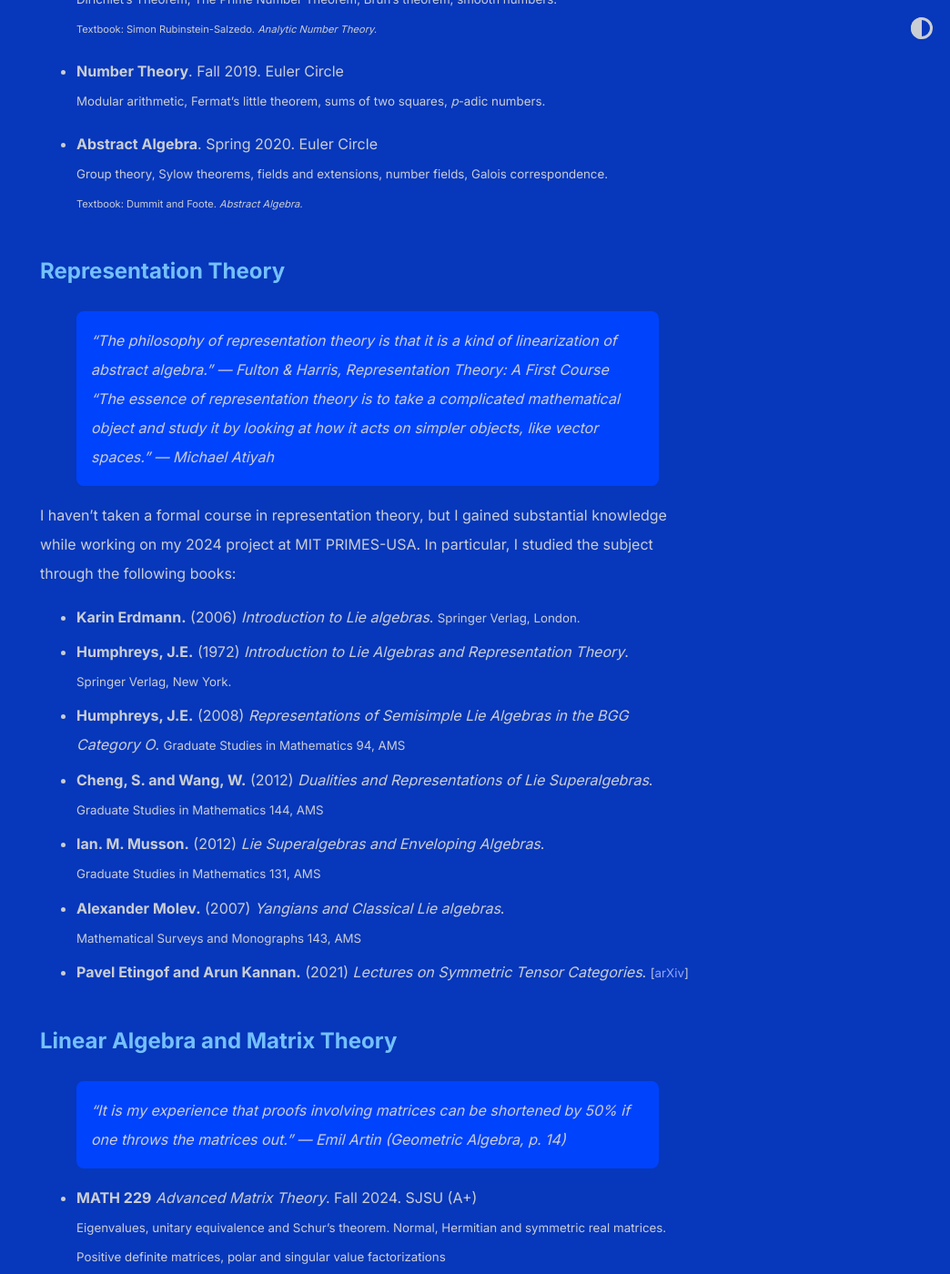
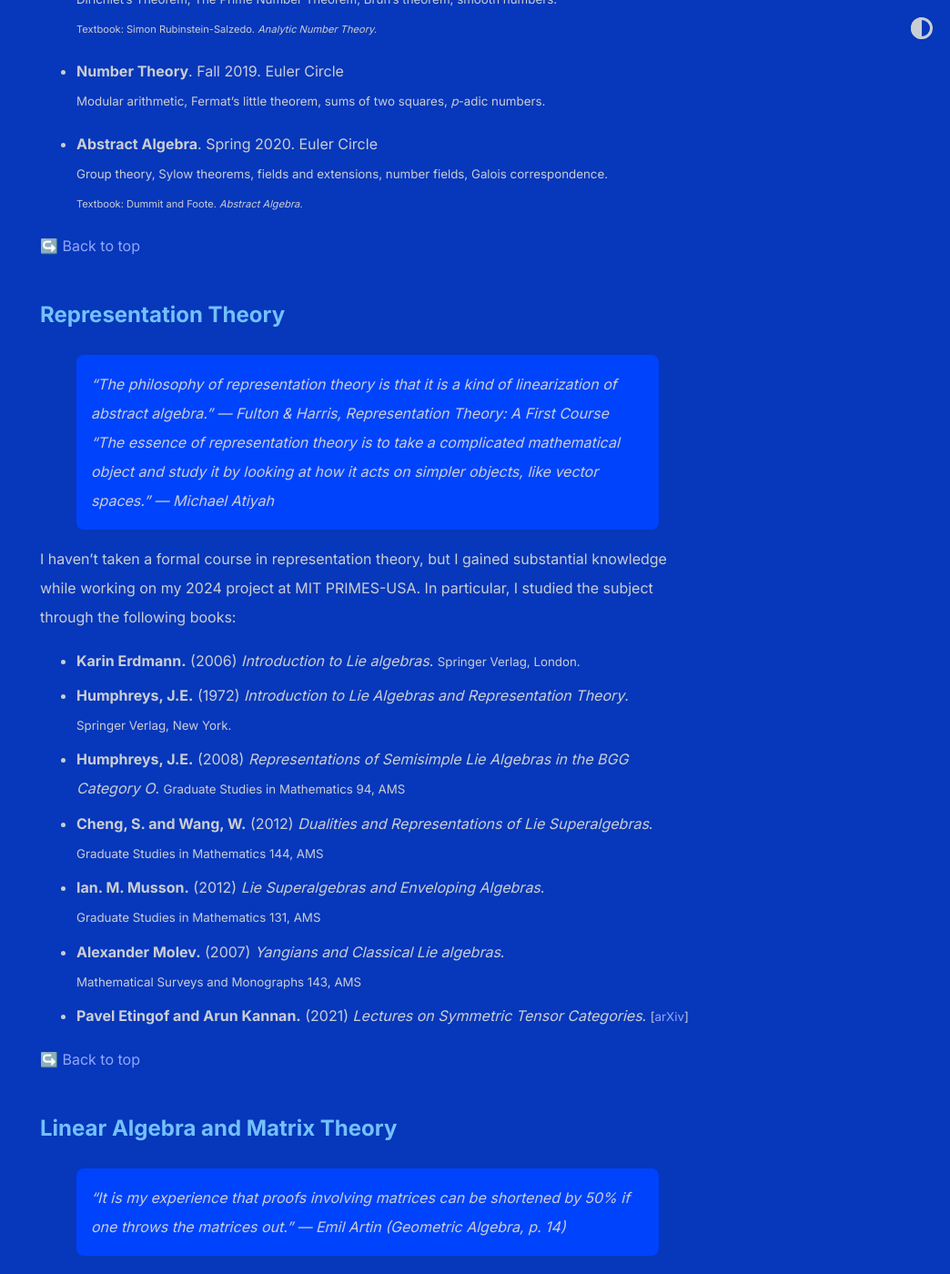
Before and after one commit to shihankanungo/shihankanungo.github.io, a Jekyll site: the page built from courses.md, in a window 1280 px wide and 1400 px high, scrolled down 3793 px. Shown: the whole window at 91% size, without its empty margins (236-1280 px from the left). Built offline with Jekyll 4.4.1, drawn with Linux system fonts in a browser that asks for light colours; some of the changed text lies outside the part shown.

Commit message:
Update courses.md

```diff
--- a/courses.md
+++ b/courses.md
@@ -109,6 +109,8 @@
   <small>Group theory, Sylow theorems, fields and extensions, number fields, Galois correspondence.</small> <br>
   <small><small>Textbook: Dummit and Foote. <i>Abstract Algebra.</i></small></small>
 
+<a href="https://shihankanungo.github.io/courses">↪️ Back to top</a>
+
 [//]: # (- **MATH 128B** *Abstract Algebra II*. Spring 2025. SJSU <br>)
 [//]: # (  <small>Emphasis on rings, integral domains, fields, field extensions, Galois theory.</small>)
 
@@ -126,6 +128,8 @@
 - **Ian. M. Musson.** (2012) *Lie Superalgebras and Enveloping Algebras*. <br><small>Graduate Studies in Mathematics 131, AMS</small>
 - **Alexander Molev.** (2007) *Yangians and Classical Lie algebras*. <br><small>Mathematical Surveys and Monographs 143, AMS</small>
 - **Pavel Etingof and Arun Kannan.** (2021) *Lectures on Symmetric Tensor Categories*. <small>\[[arXiv](https://arxiv.org/pdf/2406.10201)\]</small>
+
+<a href="https://shihankanungo.github.io/courses">↪️ Back to top</a>
 
 ## Linear Algebra and Matrix Theory
 
@@ -145,6 +149,8 @@
 - **MATH 129B** *Linear Algebra II*. Spring 2024. SJSU (A+)<br>
   <small>Cayley-Hamilton theorem, minimal polynomials, Jordan canonical form, inner products.</small> <br>
   <small><small>Textbook: Friedberg, Insel, and Spence. <i>Linear Algebra.</i></small></small>
+
+<a href="https://shihankanungo.github.io/courses">↪️ Back to top</a>
 
 ## Combinatorics and Graph Theory
 
@@ -169,6 +175,8 @@
 - **Combinatorics**. Winter 2020. Euler Circle <br>
   <small>Binomial coefficients, double-counting; Stirling numbers; counting labeled trees.</small>
 
+<a href="https://shihankanungo.github.io/courses">↪️ Back to top</a>
+
 
 ![separator](images/septhin.png)
 
```
